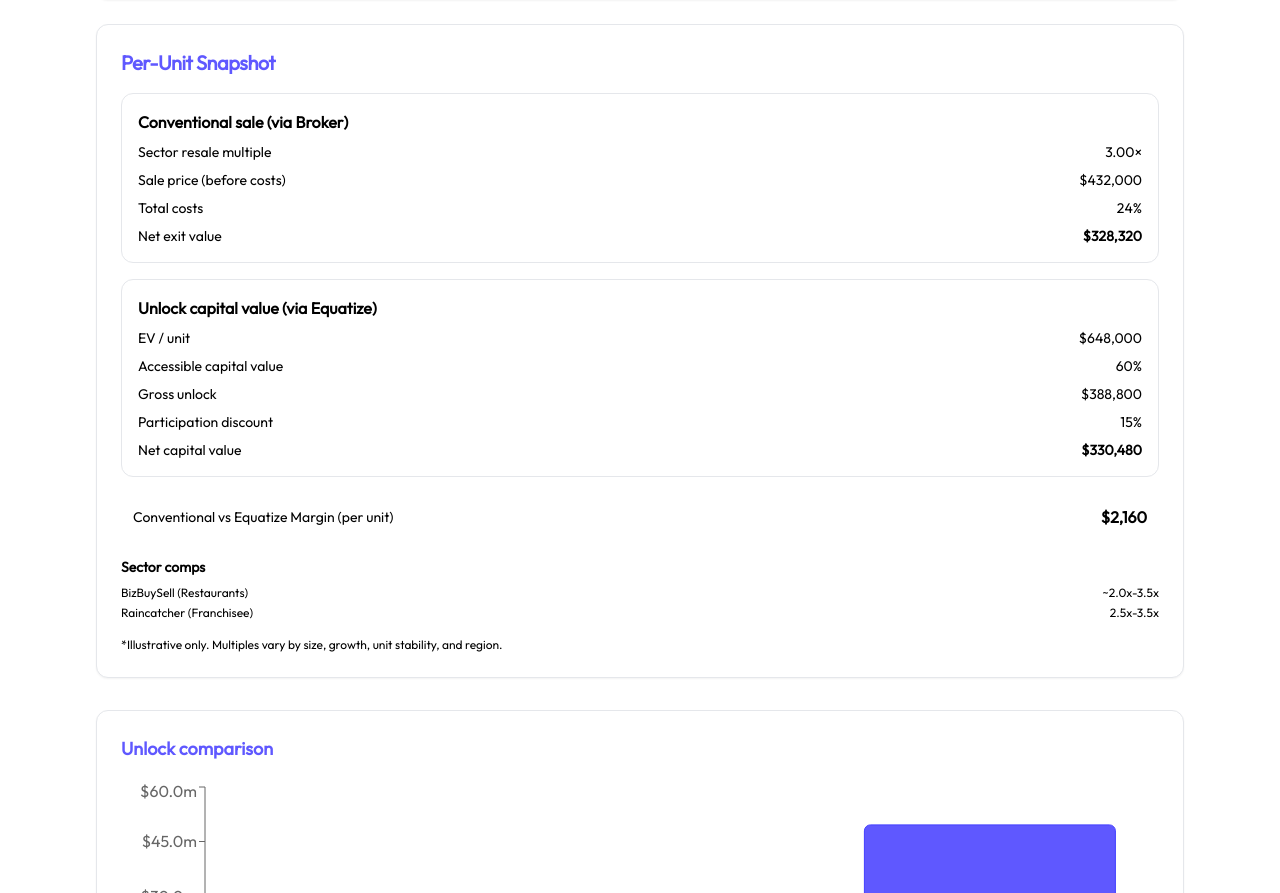
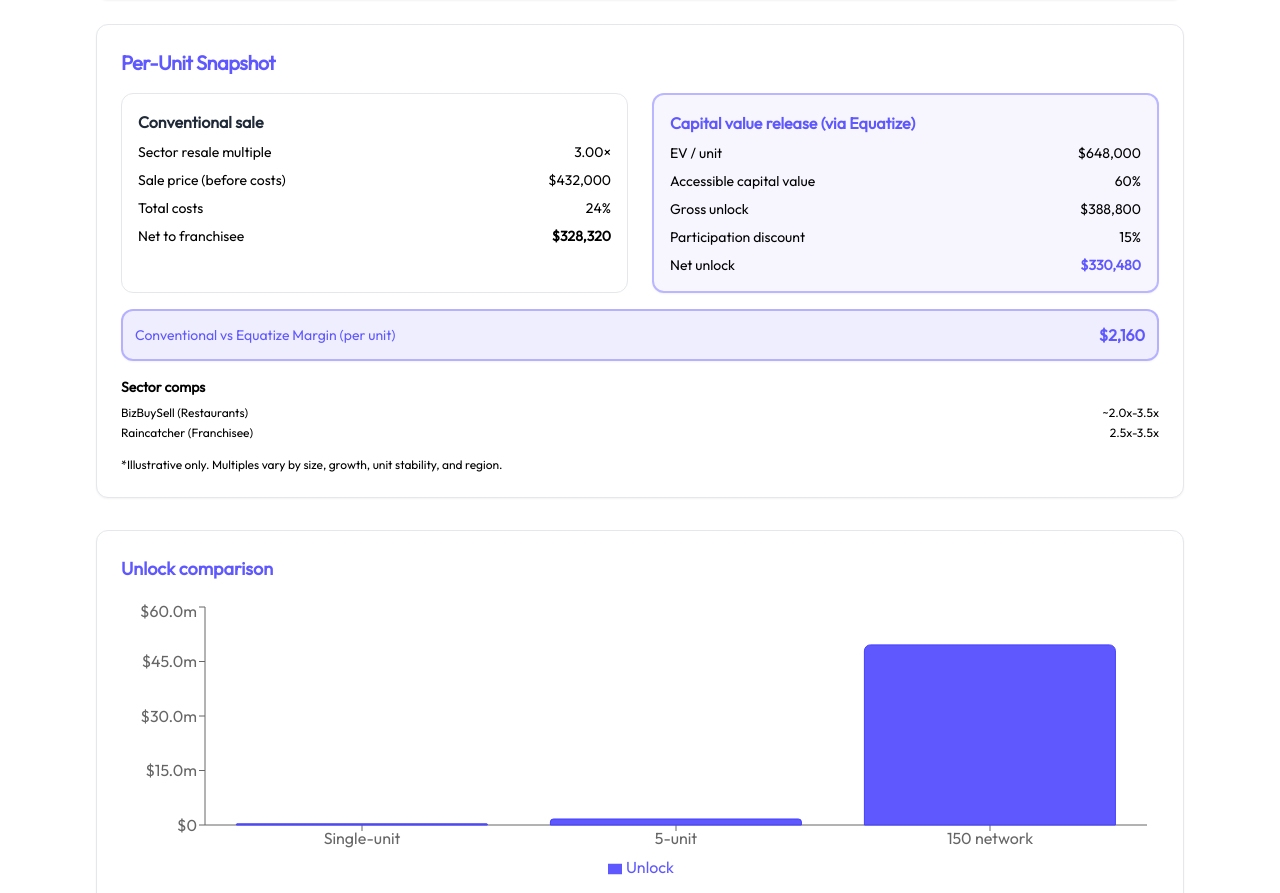
Before and after one commit to 34nd0m/equatize-calculator, a Next.js app: page / in a window 1280 px wide. Shown: the part 1653-2546 px from the top of the page. Built offline with nearby package versions, Linux system fonts and the light colour scheme.

Commit message:
Update page.tsx

```diff
--- a/src/app/page.tsx
+++ b/src/app/page.tsx
@@ -559,30 +559,75 @@ export default function Calculator() {
         <Card className="rounded-2xl shadow-sm">
           <CardContent className="p-6 space-y-4">
             <h2 className="text-xl font-semibold text-[#5f58ff] tracking-tight">Per-Unit Snapshot</h2>
-            <div className="rounded-xl border p-4 space-y-2">
-              <div className="font-semibold">Conventional sale (via Broker)</div>
-              <div className="flex justify-between text-sm"><span className="text-muted-foreground">Sector resale multiple</span><span className="font-medium">{perUnit.sectorMultiple.toFixed(2)}×</span></div>
-              <div className="flex justify-between text-sm"><span className="text-muted-foreground">Sale price (before costs)</span><span className="font-medium">{currency(perUnit.brokerSaleValue, ccy)}</span></div>
-              <div className="flex justify-between text-sm"><span className="text-muted-foreground">Total costs</span><span className="font-medium">{pct(
+
+            <div className="grid md:grid-cols-2 gap-6">
+            {/* Conventional Sale */}
+            <div className="rounded-xl border p-4 space-y-2 bg-white">
+              <div className="font-semibold text-gray-800">Conventional sale</div>
+              <div className="flex justify-between text-sm">
+                <span className="text-muted-foreground">Sector resale multiple</span>
+                <span className="font-medium">{perUnit.sectorMultiple.toFixed(2)}×</span>
+              </div>
+              <div className="flex justify-between text-sm">
+                <span className="text-muted-foreground">Sale price (before costs)</span>
+                <span className="font-medium">{currency(perUnit.brokerSaleValue, ccy)}</span>
+              </div>
+              <div className="flex justify-between text-sm">
+                <span className="text-muted-foreground">Total costs</span>
+                <span className="font-medium">
+                  {pct(
                     brokerCommissionPct +
                     legalProfessionalPct +
                     accountingTaxPct +
                     dueDiligencePct +
                     frictionPremiumPct
-              )}</span></div>
-              <div className="flex justify-between text-sm"><span className="text-muted-foreground">Net exit value</span><span className="font-semibold">{currency(perUnit.traditionalNet, ccy)}</span></div>
+                  )}
+                </span>
               </div>
-            <div className="rounded-xl border p-4 space-y-2">
-              <div className="font-semibold">Unlock capital value (via Equatize)</div>
-              <div className="flex justify-between text-sm"><span className="text-muted-foreground">EV / unit</span><span className="font-medium">{currency(perUnit.enterpriseValue, ccy)}</span></div>
-              <div className="flex justify-between text-sm"><span className="text-muted-foreground">Accessible capital value</span><span className="font-medium">{pct(unlockPct)}</span></div>
-              <div className="flex justify-between text-sm"><span className="text-muted-foreground">Gross unlock</span><span className="font-medium">{currency(perUnit.grossUnlock, ccy)}</span></div>
-              <div className="flex justify-between text-sm"><span className="text-muted-foreground">Participation discount</span><span className="font-medium">{pct(discountPct)}</span></div>
-              <div className="flex justify-between text-sm"><span className="text-muted-foreground">Net capital value</span><span className="font-semibold">{currency(perUnit.netUnlock, ccy)}</span></div>
+              <div className="flex justify-between text-sm">
+                <span className="text-muted-foreground">Net to franchisee</span>
+                <span className="font-semibold">{currency(perUnit.traditionalNet, ccy)}</span>
               </div>
-            <div className="rounded-xl bg-muted/50 p-3 mt-1 flex items-center justify-between">
-              <div className="text-sm text-muted-foreground">Conventional vs Equatize Margin (per unit)</div>
-              <div className="text-base font-semibold">{currency(perUnit.diffEquatizeVsTraditional, ccy)}</div>
+            </div>
+
+            {/* Equatize Capital Value Release */}
+            <div className="rounded-xl border-2 border-[#5f58ff]/40 bg-[#5f58ff]/5 p-4 space-y-2 shadow-sm">
+              <div className="font-semibold text-[#5f58ff]">Capital value release (via Equatize)</div>
+              <div className="flex justify-between text-sm">
+                <span className="text-muted-foreground">EV / unit</span>
+                <span className="font-medium">{currency(perUnit.enterpriseValue, ccy)}</span>
+              </div>
+              <div className="flex justify-between text-sm">
+                <span className="text-muted-foreground">Accessible capital value</span>
+                <span className="font-medium">{pct(unlockPct)}</span>
+              </div>
+              <div className="flex justify-between text-sm">
+                <span className="text-muted-foreground">Gross unlock</span>
+                <span className="font-medium">{currency(perUnit.grossUnlock, ccy)}</span>
+              </div>
+              <div className="flex justify-between text-sm">
+                <span className="text-muted-foreground">Participation discount</span>
+                <span className="font-medium">{pct(discountPct)}</span>
+              </div>
+              <div className="flex justify-between text-sm">
+                <span className="text-muted-foreground">Net unlock</span>
+                <span className="font-semibold text-[#5f58ff]">
+                  {currency(perUnit.netUnlock, ccy)}
+                </span>
+              </div>
+            </div>
+          </div>
+              <div className="rounded-xl border-2 border-[#5f58ff]/40 bg-[#5f58ff]/10 p-3 mt-4 flex items-center justify-between shadow-sm">
+                <div className="text-sm font-medium text-[#5f58ff]">
+                  Conventional vs Equatize Margin (per unit)
+                </div>
+                <div
+                  className={`text-base font-semibold ${
+                    perUnit.diffEquatizeVsTraditional >= 0 ? "text-[#5f58ff]" : "text-red-500"
+                  }`}
+                >
+                  {currency(perUnit.diffEquatizeVsTraditional, ccy)}
+                </div>
               </div>
               <div className="mt-4">
                 <h4 className="text-sm font-semibold mb-2">Sector comps</h4>
```
Lines whose indentation alone changed are shown as unchanged.
